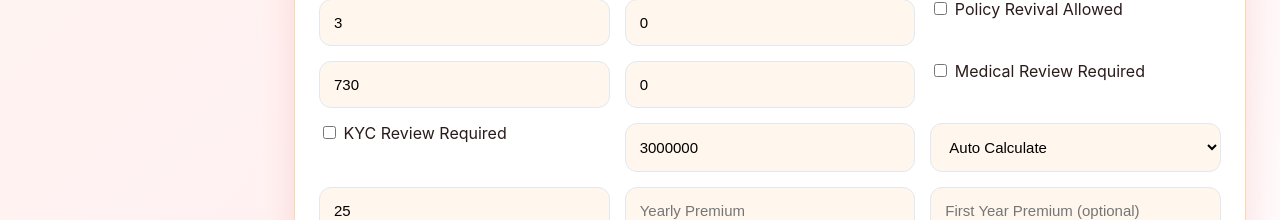
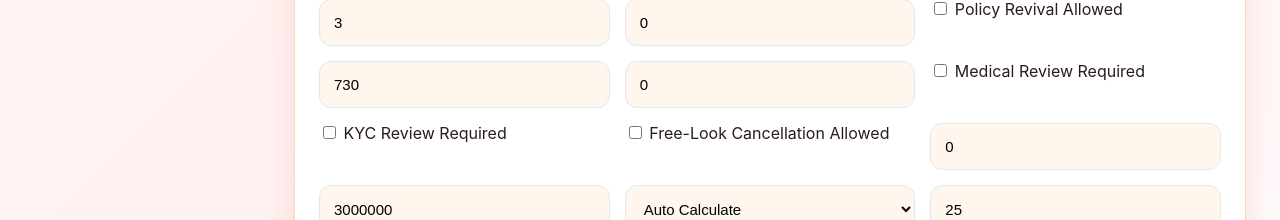
Before and after one commit to mummy7791/insurance-app, a React (Vite) app in the folder frontend/: page /admin-insurance-plans in a window 1280 px wide. Shown: the part 1120-1340 px from the top of the page. Built offline with nearby package versions, Linux system fonts and the light colour scheme; no server answers; sample sign-in values are in the browser's storage.

Commit message:
feat: add free look cancellation settings UI

```diff
--- a/frontend/src/pages/AdminInsurancePlans.tsx
+++ b/frontend/src/pages/AdminInsurancePlans.tsx
@@ -17,6 +17,7 @@ type Category =
 type PlanStatus = "Pending" | "Approved" | "Rejected" | "Active" | "Inactive";
 
 type Plan = {
+  freeLookRules?: { enabled?:boolean; days?:number };
   revivalRules?: { enabled?:boolean; maxLapseDays?:number; lateFeePercent?:number; medicalReviewRequired?:boolean; kycReviewRequired?:boolean };
   surrenderRules?: { enabled?:boolean; eligibleFromPolicyYear?:number; valuePercentOfPaidPremium?:number };
   loanRules?: { enabled?:boolean; eligibleFromPolicyYear?:number; maxPercentOfPaidPremium?:number; partialWithdrawalEnabled?:boolean };
@@ -94,6 +95,8 @@ const initialForm = {
   revivalLateFeePercent: "0",
   revivalMedicalRequired: false,
   revivalKycRequired: false,
+  freeLookEnabled: false,
+  freeLookDays: "0",
   coverageAmount: "3000000",
   yearlyPremium: "",
   firstYearPremium: "",
@@ -226,6 +229,8 @@ function AdminInsurancePlans() {
       revivalLateFeePercent: String(plan.revivalRules?.lateFeePercent || 0),
       revivalMedicalRequired: Boolean(plan.revivalRules?.medicalReviewRequired),
       revivalKycRequired: Boolean(plan.revivalRules?.kycReviewRequired),
+      freeLookEnabled: Boolean(plan.freeLookRules?.enabled),
+      freeLookDays: String(plan.freeLookRules?.days || 0),
       coverageAmount: String(plan.coverageAmount || 0),
       yearlyPremium: String(plan.yearlyPremium || plan.yearlyAmount || 0),
       firstYearPremium: String(plan.firstYearPremium || plan.yearlyPremium || plan.yearlyAmount || 0),
@@ -275,6 +280,7 @@ function AdminInsurancePlans() {
         loanRules: { enabled: form.loanEnabled, eligibleFromPolicyYear: Number(form.loanEligibleFromPolicyYear || 0), maxPercentOfPaidPremium: Math.max(0,Math.min(100,Number(form.loanMaxPercent || 0))), partialWithdrawalEnabled: form.partialWithdrawalEnabled },
         surrenderRules: { enabled: form.surrenderEnabled, eligibleFromPolicyYear: Number(form.surrenderEligibleFromPolicyYear || 0), valuePercentOfPaidPremium: Math.max(0,Math.min(100,Number(form.surrenderValuePercent || 0))) },
         revivalRules: { enabled: form.revivalEnabled, maxLapseDays: Math.max(1,Number(form.revivalMaxLapseDays || 730)), lateFeePercent: Math.max(0,Number(form.revivalLateFeePercent || 0)), medicalReviewRequired: form.revivalMedicalRequired, kycReviewRequired: form.revivalKycRequired },
+        freeLookRules: { enabled: form.freeLookEnabled, days: Math.max(0,Number(form.freeLookDays || 0)) },
         coverageAmount: Number(form.coverageAmount),
         yearlyPremium: Number(form.yearlyPremium || 0),
         yearlyAmount: Number(form.yearlyPremium || 0),
@@ -434,6 +440,8 @@ function AdminInsurancePlans() {
           <input placeholder="Revival Late Fee %" value={form.revivalLateFeePercent} onChange={(e)=>setForm({...form,revivalLateFeePercent:e.target.value})}/>
           <label><input type="checkbox" checked={form.revivalMedicalRequired} onChange={(e)=>setForm({...form,revivalMedicalRequired:e.target.checked})}/> Medical Review Required</label>
           <label><input type="checkbox" checked={form.revivalKycRequired} onChange={(e)=>setForm({...form,revivalKycRequired:e.target.checked})}/> KYC Review Required</label>
+          <label><input type="checkbox" checked={form.freeLookEnabled} onChange={(e)=>setForm({...form,freeLookEnabled:e.target.checked})}/> Free-Look Cancellation Allowed</label>
+          <input placeholder="Free-Look Days (approved product rule)" value={form.freeLookDays} onChange={(e)=>setForm({...form,freeLookDays:e.target.value})}/>
 
           <input
             placeholder="Coverage Amount"
```
